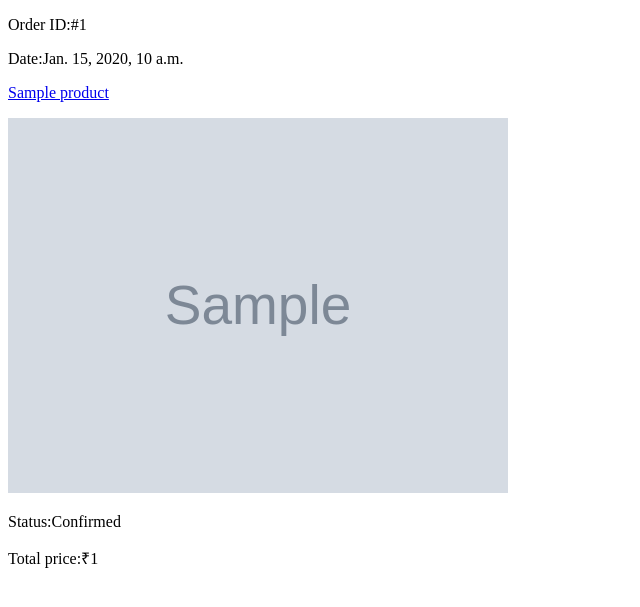
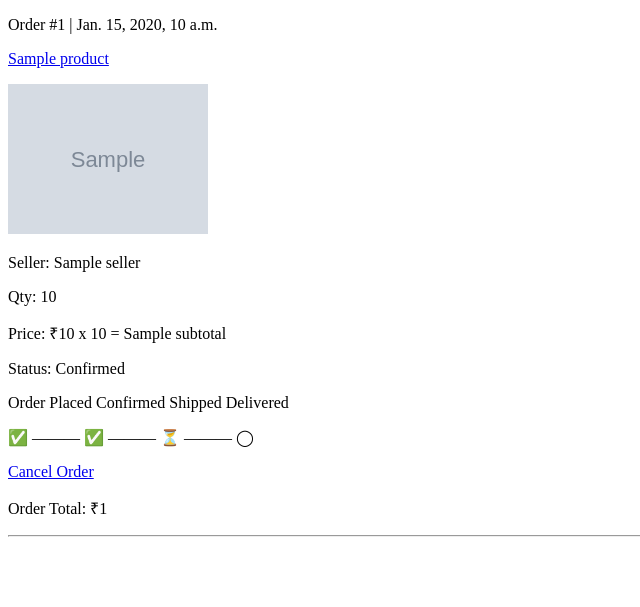
Before and after one commit to mihirbodat/Django-Multi-Vendor-Ecommerce, a Django app: template orders/templates/my_orders.html in a window 1280 px wide. Shown: the top 607 px of the page, without its empty margins (0-640 px from the left). Run offline with Django 5.2, Linux system fonts and the light colour scheme; the template is opened without the code that fills it: most values are stand-ins (such as "Sample title", 1, 10 or a date in 2020); grey boxes marked "Sample" are stand-in pictures.

Commit message:
Added order tracking timeline for buyers.

```diff
--- a/orders/templates/my_orders.html
+++ b/orders/templates/my_orders.html
@@ -16,15 +16,60 @@
             {% endif %}
 
             {% for order in orders %}
-                <p>Order ID:#{{ order.id }}</p>
-                <p>Date:{{ order.created_at }}</p>
+                <p>Order #{{ order.id }} | {{ order.created_at }}</p>
 
                 {% for item in order.items %}
                     <a href="{% url 'product_detail' item.product.id %}">
                         <p>{{ item.product.product_name }}</p>
-                        <img src="{{ item.product.product_image.url }}" width="500">
+                        <img src="{{ item.product.product_image.url }}" width="200">
                     </a>
-                    <p>Status:{{ item.status }}</p>
+                    <p>Seller: {{ item.seller }}</p>
+                    <p>Qty: {{ item.quantity }}</p>
+                    <p>Price: ₹{{ item.price }} x {{ item.quantity }} = {{ item.subtotal }}</p>
+                    <p>Status: {{ item.status }}</p>
+
+                    {% if item.status == 'Cancelled' %}
+                        <span>Order Placed</span>
+                        <span>Cancelled</span>
+                    {% else %}
+                        <span>Order Placed</span>
+                        <span>Confirmed</span>
+                        <span>Shipped</span>
+                        <span>Delivered</span>
+                    {% endif %}
+
+                    <p>
+                        ✅  ———
+
+                        {% if item.status == 'Pending' %}
+                            ⏳  ———  ◯  ———  ◯
+
+                        {% elif item.status == 'Confirmed' %}
+
+                            ✅  ———  ⏳  ———  ◯
+
+                        {% elif item.status == 'Shipped' %}
+
+                            ✅  ———  ✅  ———  ⏳
+
+                        {% elif item.status == 'Delivered' %}
+
+                            ✅  ———  ✅  ———  ✅
+
+                        {% elif item.status == 'Cancelled' %}
+
+                            🔴
+
+                        {% endif %}
+                    </p>
+
+                    {% if item.status == 'Pending' or item.status == 'Confirmed' %}
+                        <a href="{% url 'cancel_order' item.id %}"
+                            onclick="return confirm('Are you sure? The order will get cancelled!')">
+                            Cancel Order
+                        </a>
+                    {% endif %}
+
                     {% if item.status == "Delivered" %}
                         {% if item.already_reviewed %}
                             <p>✅ Reviewed</p>
@@ -34,8 +79,8 @@
                     {% endif %}
                 {% endfor %}
 
-                <p>Total price:₹{{ order.total_price }}</p>
-
+                <p>Order Total: ₹{{ order.total_price }}</p>
+                <hr>
             {% endfor %}
         {% else %}
             <p>You haven't ordered anything yet.</p>
```
